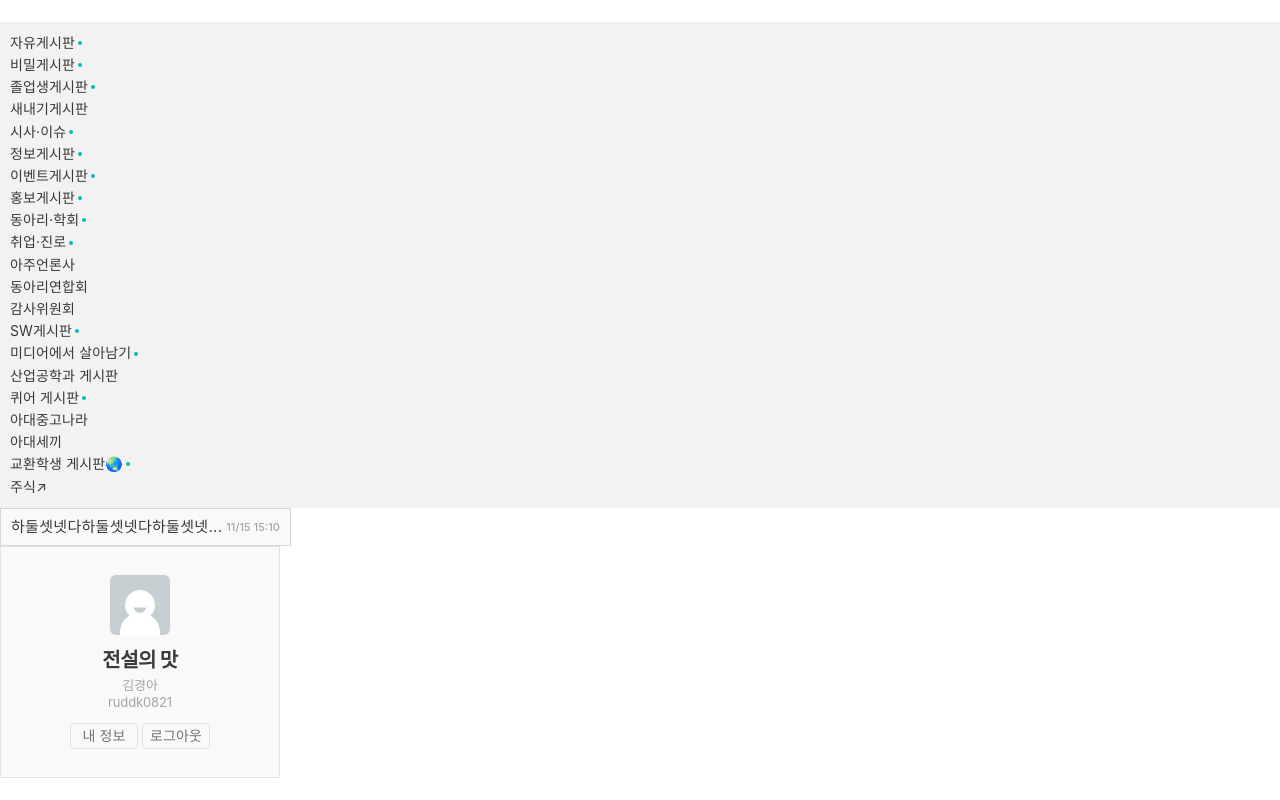
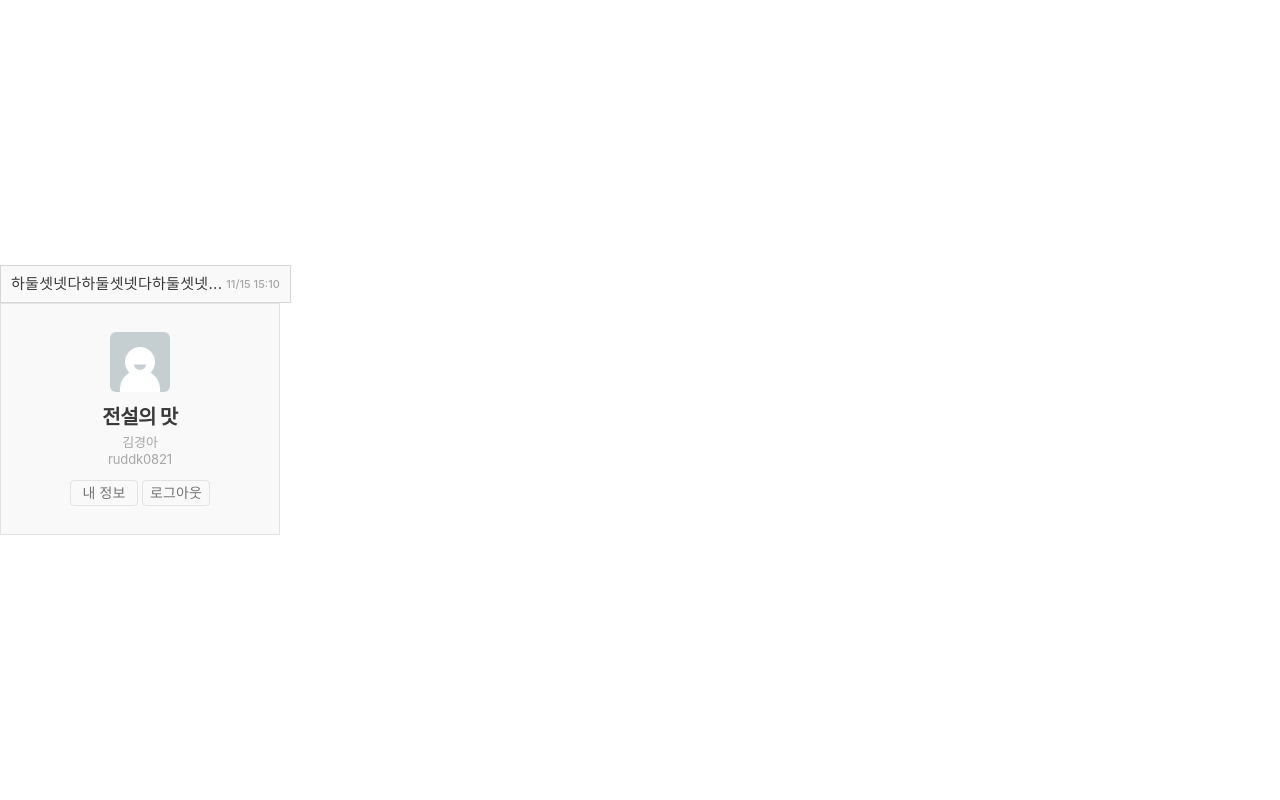
Before and after one commit to SOPT-all/37-COLLABORATION-WEB-EVERYTIME, a React (Vite) app: page / in a window 1280 px wide. Built offline with nearby package versions, Linux system fonts and the light colour scheme.

Commit message:
del: 불필요한 import문 제거 #26

```diff
--- a/src/pages/MainPage.tsx
+++ b/src/pages/MainPage.tsx
@@ -1,11 +1,9 @@
-import { Lnb } from "@/components/common/header/Lnb";
 import { ProfileItem } from "@/components/common/sidebar/ProfileItem";
 import { SimplePostItem } from "@/components/common/sidebar/SimplePostItem";
 
 const MainPage = () => {
 	return (
 		<div className="relative">
-			<Lnb isOpen={true} />
 			<SimplePostItem title="하둘셋넷다하둘셋넷다하둘셋넷다하둘셋넷다" createdAt="2025-11-15T15:10:00" />
 			<ProfileItem nickname="전설의 맛" name="김경아" userId="ruddk0821" />
 		</div>
```
